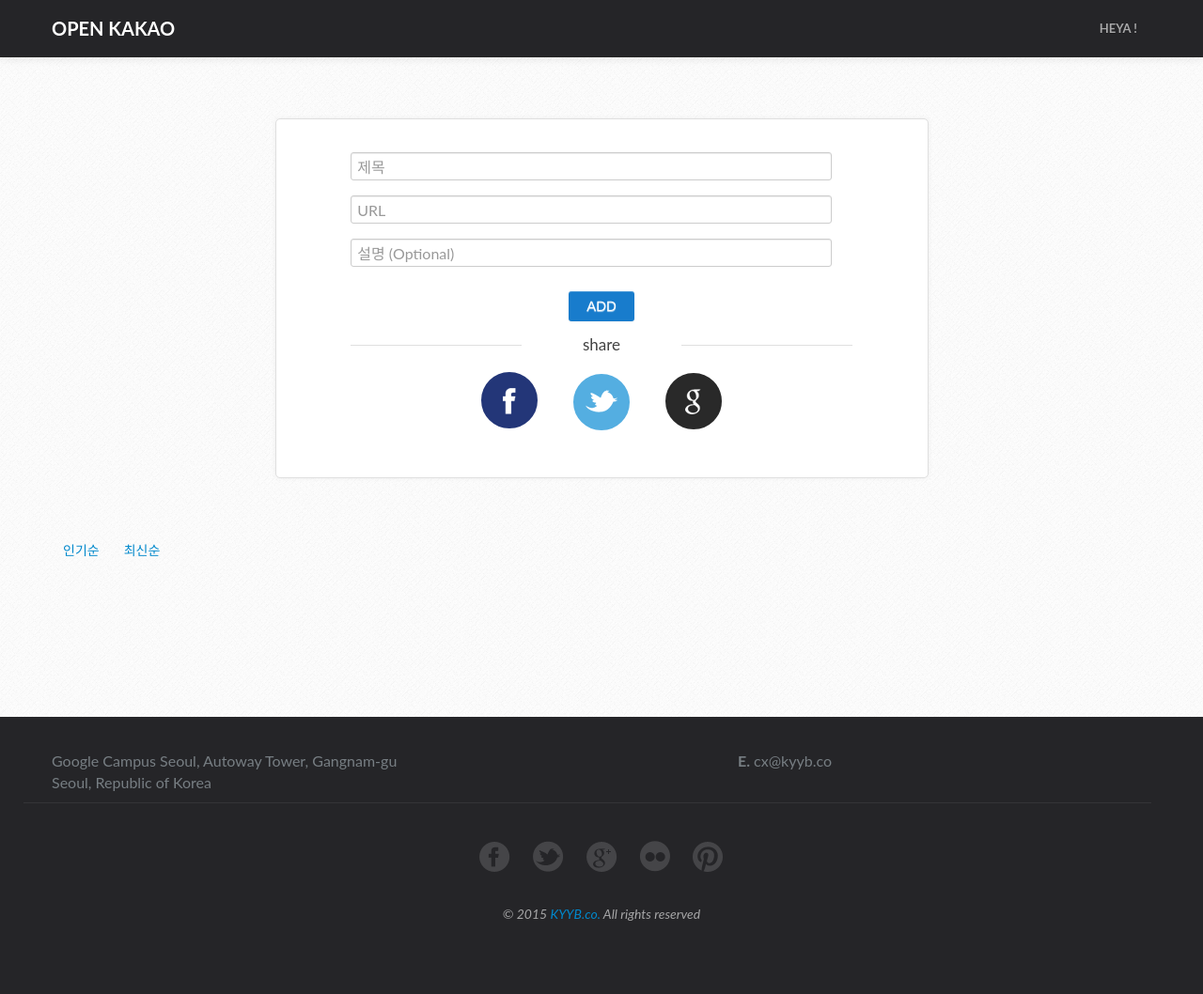
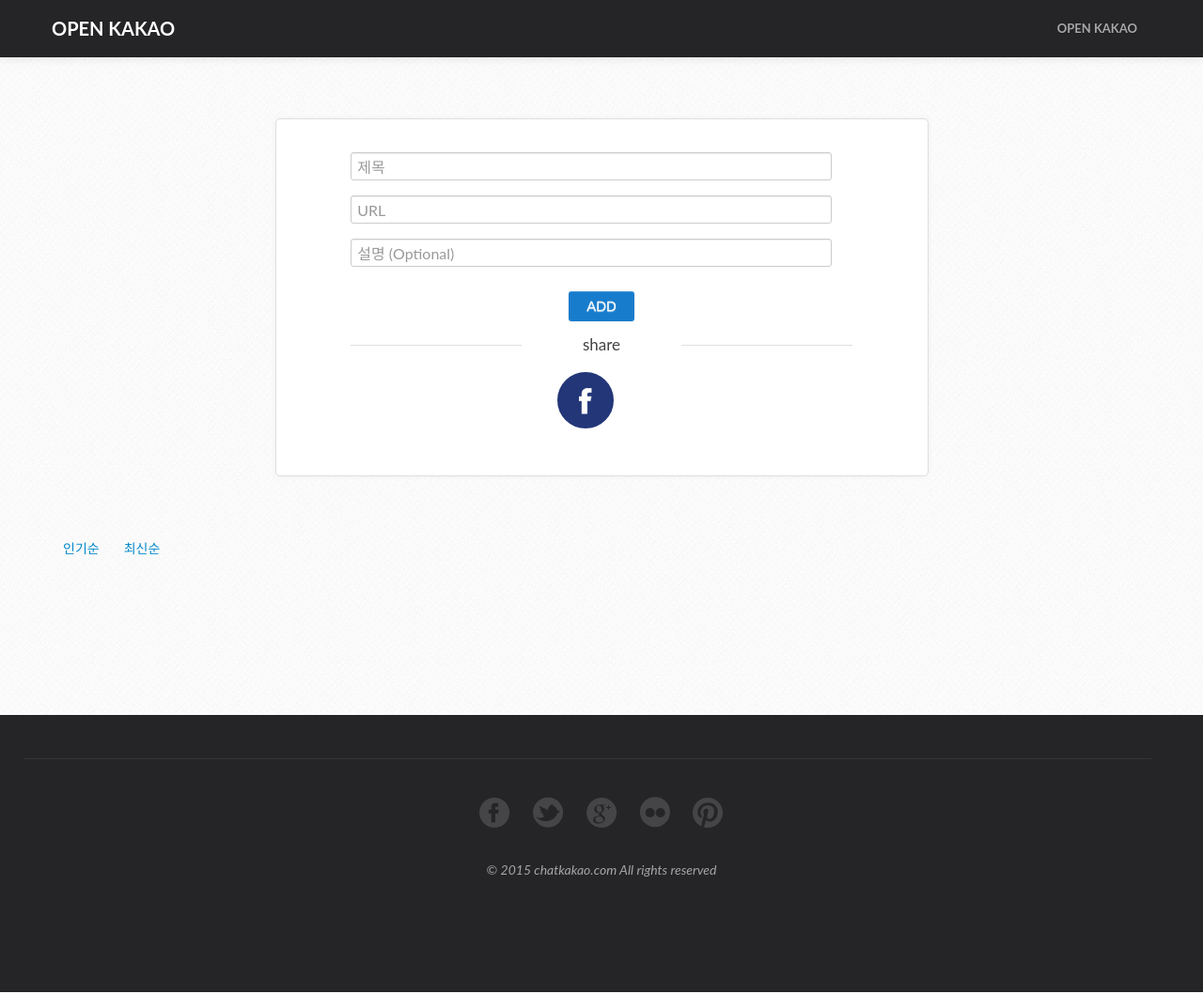
Before and after one commit to zootyducky/ok, a Django app: page / in a window 1280 px wide. Shown: the whole page at 94% size. Run offline with Django 3.2, Linux system fonts and the light colour scheme; some libraries are stand-ins or nearby versions.

Commit message:
remove info

```diff
--- a/index/templates/index.html
+++ b/index/templates/index.html
@@ -3,7 +3,7 @@
 <html>
 <head lang="en">
     <meta charset="UTF-8">
-    <title>Open Kakao</title>
+    <title>OPEN KAKAO</title>
 
     <!--<meta http-equiv="Content-Type" content="text/html; charset=utf-8">-->
     <meta http-equiv="X-UA-Compatible" content="IE=edge">
@@ -18,8 +18,8 @@
 
     <script src="http://code.jquery.com/jquery-latest.js"></script>
     <script src="https://cdn.firebase.com/js/client/2.2.7/firebase.js"></script>
-    <script src="{% static "js/heya.client.js" %}"></script>
-    <script src="{% static "js/heya.client.openk.js" %}"></script>
+    <script src="{% static "js/openk.client.js" %}"></script>
+    <script src="{% static "js/openk.client.openk.js" %}"></script>
 </head>
 <body>
     <div class="navbar navbar-inverse navbar-static-top">
@@ -35,7 +35,7 @@
             </a>
             <div class="nav-collapse collapse">
                 <ul class="nav pull-right">
-                    <li><a href="http://heya.chat">HEYA !</a></li>
+                    <li><a href="./">OPEN KAKAO</a></li>
                 </ul>
             </div>
         </div>
@@ -73,12 +73,6 @@
                                     <a href="#" class="circle facebook">
                                         <img src="{% static "img/face.png" %}" alt="">
                                     </a>
-                                     <a href="#" class="circle twitter" data-toggle="tooltip" data-placement="bottom" title="준비 중 입니다.">
-                                        <img src="{% static "img/twt.png" %}" alt="">
-                                    </a>
-                                     <a href="#" class="circle gplus" data-toggle="tooltip" data-placement="bottom" title="준비 중 입니다.">
-                                        <img src="{% static "img/gplus.png" %}" alt="">
-                                    </a>
                                 </div>
                             </div>
                         </div>
@@ -107,13 +101,10 @@
             <div class="row info">
                 <div class="span6 residence">
                     <ul>
-                        <li>Google Campus Seoul, Autoway Tower, Gangnam-gu</li>
-                        <li>Seoul, Republic of Korea</li>
                     </ul>
                 </div>
                 <div class="span5 touch">
                     <ul>
-                        <li><strong>E.</strong><a href="#"> cx@kyyb.co</a></li>
                     </ul>
                 </div>
             </div>
@@ -145,7 +136,7 @@
                     </div>
                     <div class="row copyright">
                         <div class="span12">
-                            © 2015 <a href="http://heya.chat">KYYB.co.</a> All rights reserved
+                            © 2015 chatkakao.com All rights reserved
                         </div>
                     </div>
                 </div>
--- a/index/templates/js/heya.client.js
+++ b/index/templates/js/openk.client.js
@@ -1,19 +1,19 @@
 /*
- * @(#)/heya.client.js  0.9, 2015-06-26
+ * @(#)/openk.client.js  0.9, 2015-06-26
  *
- * Heya의 admin client (Front end) 환경을 위한 JavaScript
+ * OPEN KAKAO의 admin client (Front end) 환경을 위한 JavaScript
  *
- * @author  Hyuk Jun Kim
+ * @author  HJ
  * @version 0.9, 2015-06-26
  */
-var heya = heya || {};
+var openk = openk || {};
 var fver = "v1_0";
 
-heya.data = heya.data || {
+openk.data = openk.data || {
     dataset: function(reqUrl, voParam, callback) {
         var me = this;
         var dataset = {};
-        var $loading = heya.data.loading();
+        var $loading = openk.data.loading();
         $loading.modal({ keyboard: false });
 
         $.ajax({
@@ -62,7 +62,7 @@
     }
 };
 
-heya.util = heya.util || {
+openk.util = openk.util || {
     downloadCSV: function (objArray, strFileName) {
         var csvSelf = this;
         csvSelf.download = function (strData, strFileName) {
@@ -252,7 +252,7 @@
 
     , removeCookies: function (cookies) {
         $.each(cookies, function(idx, val) {
-            heya.util.setCookie(val, '', -1);
+            openk.util.setCookie(val, '', -1);
         });
 
         location.reload();
@@ -280,7 +280,7 @@
     }
 };
 
-heya.util.date = heya.util.date || {
+openk.util.date = openk.util.date || {
     pad: function (value) {
         if (value < 10) {
             return "0" + value;
--- a/index/templates/js/heya.client.openk.js
+++ b/index/templates/js/openk.client.openk.js
@@ -1,12 +1,12 @@
 /*
- * @(#)/heya.client.openk.js  0.9, 2015-09-02
+ * @(#)/openk.client.openk.js  0.9, 2015-09-02
  *
- * Heya의 openkakao bbs (Front end) 환경을 위한 JavaScript
+ * OPEN KAKAO의 openkakao bbs (Front end) 환경을 위한 JavaScript
  *
- * @author  Hyuk Jun Kim
+ * @author  HJ
  * @version 1.0, 2015-09-02
  */
-var heya = heya || {};
+var openk = openk || {};
 var fbase = new Firebase("https://openkakao.firebaseio.com/");
 var fver = "v1_0";
 
@@ -44,14 +44,16 @@
 
 $(document).ready(function () {
     var domSelf = this;
-    var queryString = heya.util.queryString();
+    var queryString = openk.util.queryString();
 
     domSelf.page = (queryString && queryString.page && queryString.page < 11) ? parseInt(queryString.page) : 1;
-    var $loading = heya.data.loading();
+    var $loading = openk.data.loading();
 
     $(".container .social a").tooltip();
 
     $(".openk-sort ul.nav-pills li a").on("click", function(ev) {
+        ev.preventDefault();
+
         $(this).parent().parent().children("li").removeClass("active");
         $(this).parent().addClass("active");
 
@@ -97,7 +99,7 @@
                             var inDate = new Date($thread.inDate);
                             var $postContent = $('<div class="text">' +
                                 '<h5><a data-key="' + threadKey + '" data-url="' + $thread.URL + '" href="#">' + $thread.subject + '</a></h5>' +
-                                '<span class="date">' + heya.util.date.formatDateTime(inDate) + '</span>' +
+                                '<span class="date">' + openk.util.date.formatDateTime(inDate) + '</span>' +
                                 '<p>' + $thread.description + '</p></div>' +
                                 '<div class="author_box"><h6><a data-key="' + threadKey + '" data-url="' + $thread.URL + '" href="#">' + $thread.URL + '</a></h6>' +
                                 '<p>' + $thread.totalCount + ' Clicks</p></div>' +
@@ -185,7 +187,7 @@
                 $('input#add_subject').val('');
                 $('input#add_url').val('');
                 $('input#add_description').val('');
-                heya.util.notification("추가되었습니다", function() {
+                openk.util.notification("추가되었습니다", function() {
                     location.reload();
                 });
             });
```
